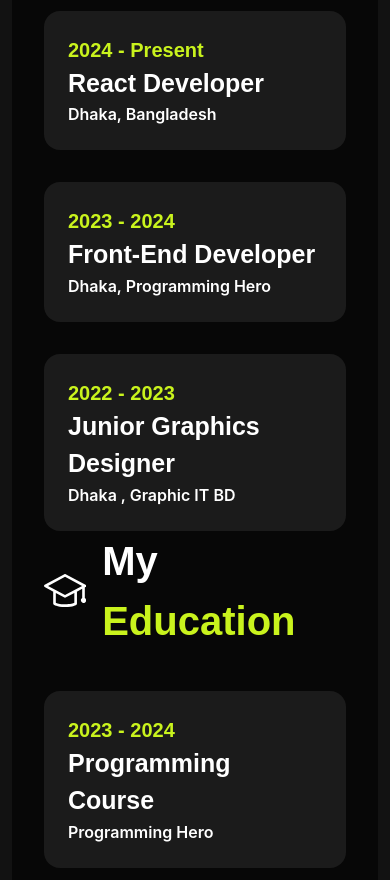
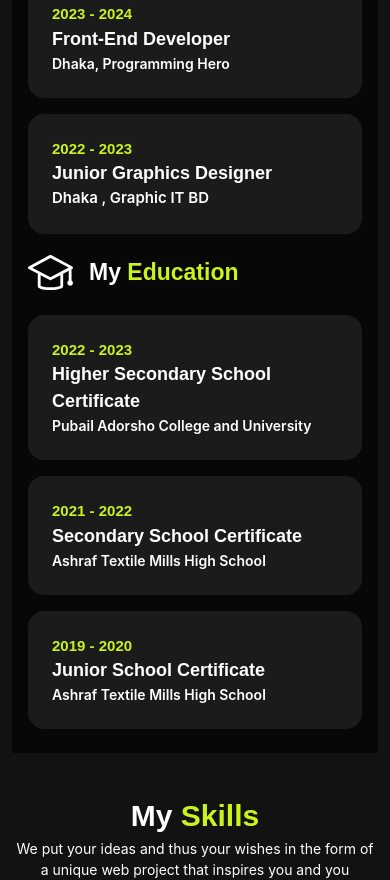
Before and after one commit to Tofazzal26/my-new-portfolio, a React (Vite) app: page / in a window 390 px wide. Shown: the part 3680-4560 px from the top of the page. Built offline with nearby package versions, Linux system fonts and the light colour scheme.

Commit message:
all section responsibe finish

```diff
--- a/src/Components/Footer/Footer.jsx
+++ b/src/Components/Footer/Footer.jsx
@@ -8,17 +8,19 @@ const Footer = () => {
   };
   return (
     <div>
-      <div className="bg-[#070707] text-white mt-[130px]">
-        <footer className="footer container mx-auto py-10">
+      <div className="bg-[#070707] text-white mt-[50px] lg:mt-[130px]">
+        <footer className="footer container mx-auto px-4 lg:px-0 py-10">
           <aside>
-            <h2 className="text-[26px] font-bold font-interFont">
+            <h2 className="text-[20px] lg:text-[26px] font-bold font-interFont">
               Tofazzal Hossain
             </h2>
           </aside>
 
           <nav>
-            <h6 className="text-[18px] font-dmFont font-bold">Quick Link</h6>
-            <div className="font-interFont my-10 text-[16px] text-[#b1b1b1] lg:space-x-12">
+            <h6 className="text-[16px] lg:text-[18px] font-dmFont font-bold">
+              Quick Link
+            </h6>
+            <div className="font-interFont my-5 lg:my-10 text-[14px] lg:text-[16px] text-[#b1b1b1] space-x-3 lg:space-x-12">
               <a href="">Service</a>
               <a href="">Projects</a>
               <a href="">Pricing</a>
@@ -27,18 +29,18 @@ const Footer = () => {
             </div>
             <div>
               <form onSubmit={handleSubmit}>
-                <div className="flex lg:flex-row flex-col items-center gap-5">
-                  <div className="flex items-center gap-3 mt-[18px] pb-2 border-b-2 border-gray-600">
+                <div className="flex items-center gap-3 lg:gap-5">
+                  <div className="flex items-center gap-3 mt-2 lg:mt-[18px] pb-2 border-b-2 border-gray-600">
                     <HiOutlineMail className="text-[#c9f31d]" size={20} />
                     <input
                       type="email"
-                      className="bg-[#070707] outline-none font-dmFont lg:w-[350px] font-semibold text-[14px]"
+                      className="bg-[#070707] outline-none font-dmFont w-[150px] lg:w-[350px] font-semibold text-[12px] lg:text-[14px]"
                       placeholder="Email Address"
                       required
                     />
                   </div>
                   <div>
-                    <button className="bg-[#c9f31d] font-interFont flex items-center font-semibold text-black px-6 py-[14px]">
+                    <button className="bg-[#c9f31d] font-interFont flex items-center font-semibold text-black px-2 lg:px-6 py-[8px] lg:py-[14px]">
                       Sign Up <MdOutlineKeyboardArrowRight size={20} />
                     </button>
                   </div>
@@ -47,14 +49,16 @@ const Footer = () => {
             </div>
           </nav>
           <nav>
-            <h6 className="text-[18px] font-dmFont font-bold">Address</h6>
+            <h6 className="text-[16px] lg:text-[18px] font-dmFont font-bold">
+              Address
+            </h6>
             <div className=" mt-[30px] flex gap-5">
               <FaRegMap className="text-[#c9f31d]" size={22} />
               <div>
-                <h3 className="text-[18px] font-dmFont text-[#b1b1b1]">
+                <h3 className="text-[16px] lg:text-[18px] font-dmFont text-[#b1b1b1]">
                   55 Main Street, 2nd block,
                 </h3>
-                <h2 className="text-[18px] mt-2 font-dmFont text-[#b1b1b1]">
+                <h2 className="text-[16px] lg:text-[18px] mt-2 font-dmFont text-[#b1b1b1]">
                   {" "}
                   New York City
                 </h2>
@@ -63,7 +67,7 @@ const Footer = () => {
             <div className="flex gap-5 mt-[20px] mb-[15px]">
               <HiOutlineMail className="text-[#c9f31d]" size={25} />
               <div>
-                <h3 className="text-[18px] font-dmFont text-[#b1b1b1]">
+                <h3 className="text-[16px] lg:text-[18px] font-dmFont text-[#b1b1b1]">
                   support@gmail.com
                 </h3>
               </div>
@@ -71,7 +75,7 @@ const Footer = () => {
             <div className=" flex gap-5">
               <IoCallOutline className="text-[#c9f31d]" size={25} />
               <div>
-                <h3 className="text-[18px] font-bold font-dmFont text-white">
+                <h3 className="text-[16px] lg:text-[18px] font-bold font-dmFont text-white">
                   +8801306700357
                 </h3>
               </div>
@@ -80,13 +84,13 @@ const Footer = () => {
         </footer>
       </div>
       <div>
-        <div className="text-white py-10 flex lg:flex-row flex-col text-center justify-around items-center">
+        <div className="text-white py-6 lg:py-10 flex lg:flex-row flex-col text-center justify-around items-center">
           <div>
-            <h2 className="text-[16px] font-interFont">
+            <h2 className="text-[13px] lg:text-[16px] font-interFont">
               Copyright @2024, Tofazzal All Rights Reserved
             </h2>
           </div>
-          <div className="text-[16px] lg:space-x-8 font-interFont text-[#b1b1b1]">
+          <div className="text-[13px] lg:text-[16px] space-x-4 my-2 lg:my-0 lg:space-x-8 font-interFont text-[#b1b1b1]">
             <a href="">Facebook</a>
             <a href="">Twitter</a>
             <a href="">Instagram</a>
--- a/src/Components/MyClients/MyClients.jsx
+++ b/src/Components/MyClients/MyClients.jsx
@@ -26,22 +26,22 @@ const MyClients = () => {
   };
 
   return (
-    <div className="mt-[100px]">
+    <div className="mt-[50px] lg:mt-[100px]">
       <div className="text-white bg-[#070707]">
-        <div className="flex lg:flex-row flex-col gap-10 lg:p-[120px] justify-center">
+        <div className="flex lg:flex-row flex-col gap-10 p-[20px] lg:p-[120px] justify-center">
           <div>
-            <p className="text-[16px] font-interFont font-semibold text-[#b0b0b0]">
+            <p className="text-[14px] lg:text-[16px] font-interFont font-semibold text-[#b0b0b0]">
               Clients Testimonials
             </p>
             <div className="leading-[50px]">
-              <h2 className="text-[40px] mt-[10px] font-bold font-interFont">
+              <h2 className="text-[30px] lg:text-[40px] mt-[10px] font-bold font-interFont">
                 I’ve 100+ Clients
               </h2>
-              <h2 className="text-[40px] font-bold font-interFont text-[#c9f31d]">
+              <h2 className="text-[30px] lg:text-[40px] font-bold font-interFont text-[#c9f31d]">
                 Feedback
               </h2>
             </div>
-            <p className="text-[16px] mt-[40px] mb-[50px] font-dmFont lg:w-[350px] font-medium text-[#b0b0b0]">
+            <p className="text-[14px] lg:text-[16px] lg:mt-[40px] mb-4 lg:mb-[50px] font-dmFont lg:w-[350px] font-medium text-[#b0b0b0]">
               Sed ut perspiciatis unde omnin natus totam rem aperiam eaque
               inventore veritatis
             </p>
@@ -55,11 +55,11 @@ const MyClients = () => {
             </div>
           </div>
           <div>
-            <div className="flex lg:flex-row flex-col items-center gap-8">
+            <div className="flex lg:flex-row flex-col items-center gap-4 lg:gap-8">
               <div
                 onMouseEnter={handleClientOpen}
                 onMouseLeave={handleClientLeave}
-                className="bg-[#131313] py-[80px] px-[40px] rounded-[20px] MyClientStyle border-[1px] border-gray-800"
+                className="bg-[#131313] lg:py-[80px] py-[60px] px-[20px] lg:px-[40px] rounded-[20px] MyClientStyle border-[1px] border-gray-800"
               >
                 <div className="flex justify-center items-center flex-col text-center">
                   <div className="relative">
@@ -84,15 +84,15 @@ const MyClients = () => {
                       </div>
                     </div>
                   </div>
-                  <p className="text-[16px] my-6 font-dmFont lg:w-[350px] font-medium text-[#b0b0b0]">
+                  <p className="text-[14px] lg:text-[16px] my-6 font-dmFont lg:w-[350px] font-medium text-[#b0b0b0]">
                     At vero eoset accusamus et iusto odio dignissimos ducimus
                     wuie blanditiis praesentium voluptatum deleniti atque
                     corrupti dolores
                   </p>
-                  <h2 className="text-[20px] font-semibold font-dmFont">
+                  <h2 className="text-[18px] lg:text-[20px] font-semibold font-dmFont">
                     Rodlfo E. Shannon
                   </h2>
-                  <h3 className="font-interFont mt-1 text-[15px] text-[#c9f31d]">
+                  <h3 className="font-interFont mt-1 text-[14px] lg:text-[15px] text-[#c9f31d]">
                     CEO & Founder
                   </h3>
                 </div>
@@ -100,7 +100,7 @@ const MyClients = () => {
               <div
                 onMouseEnter={handleClientOpen2}
                 onMouseLeave={handleClientLeave2}
-                className="bg-[#131313] py-[80px] px-[40px] rounded-[20px] MyClientStyle border-[1px] border-gray-800"
+                className="bg-[#131313] lg:py-[80px] py-[60px] px-[20px] lg:px-[40px] rounded-[20px] MyClientStyle border-[1px] border-gray-800"
               >
                 <div className="flex justify-center items-center flex-col text-center">
                   <div className="relative">
@@ -125,15 +125,15 @@ const MyClients = () => {
                       </div>
                     </div>
                   </div>
-                  <p className="text-[16px] my-6 font-dmFont lg:w-[350px] font-medium text-[#b0b0b0]">
+                  <p className="text-[14px] lg:text-[16px] my-6 font-dmFont lg:w-[350px] font-medium text-[#b0b0b0]">
                     At vero eoset accusamus et iusto odio dignissimos ducimus
                     wuie blanditiis praesentium voluptatum deleniti atque
                     corrupti dolores
                   </p>
-                  <h2 className="text-[20px] font-semibold font-dmFont">
+                  <h2 className="text-[18px] lg:text-[20px] font-semibold font-dmFont">
                     Rodlfo E. Shannon
                   </h2>
-                  <h3 className="font-interFont mt-1 text-[15px] text-[#c9f31d]">
+                  <h3 className="font-interFont text-[13px] mt-1 lg:text-[15px] text-[#c9f31d]">
                     CEO & Founder
                   </h3>
                 </div>
--- a/src/Components/MyExperience/MyExperience.jsx
+++ b/src/Components/MyExperience/MyExperience.jsx
@@ -57,19 +57,19 @@ const MyExperience = () => {
   };
 
   return (
-    <div className="mt-[100px]">
+    <div className="mt-[50px] lg:mt-[100px]">
       <div className="bg-[#070707]">
-        <div className="px-8 py-12">
+        <div className="lg:px-8 px-4 py-6 lg:py-12">
           <div className="grid lg:grid-cols-2 grid-cols-1">
             <div>
               <div className="flex items-center gap-4">
                 <TbAward className="text-white" size={48} />
-                <h2 className="text-[40px] font-bold font-dmFont text-white">
+                <h2 className="text-[23px] lg:text-[40px] font-bold font-dmFont text-white">
                   My <span className="text-[#c9f31d]">Experience</span>
                 </h2>
               </div>
-              <div className="mt-[40px]">
-                <div className="space-y-8">
+              <div className="mt-[20px] lg:mt-[40px]">
+                <div className="space-y-4 lg:space-y-8">
                   <div
                     onMouseEnter={handleChange}
                     onMouseLeave={handleBefore}
@@ -77,16 +77,16 @@ const MyExperience = () => {
                   >
                     <div className="p-6 ">
                       <h3
-                        className={`text-[20px] ${
+                        className={`text-[15px] lg:text-[20px] ${
                           change === false ? "text-[#c9f31d]" : "text-black"
                         } font-extrabold font-dmFont`}
                       >
                         2024 - Present
                       </h3>
-                      <h2 className="text-[25px] font-bold font-dmFont">
+                      <h2 className="text-[18px] lg:text-[25px] font-bold font-dmFont">
                         React Developer
                       </h2>
-                      <p className="text-[16px] font-semibold font-interFont">
+                      <p className="text-[14px] lg:text-[16px] font-semibold font-interFont">
                         Dhaka, Bangladesh
                       </p>
                     </div>
@@ -98,16 +98,16 @@ const MyExperience = () => {
                   >
                     <div className="p-6 ">
                       <h3
-                        className={`text-[20px] ${
+                        className={`text-[15px] lg:text-[20px] ${
                           change2 === false ? "text-[#c9f31d]" : "text-black"
                         } font-extrabold font-dmFont`}
                       >
                         2023 - 2024
                       </h3>
-                      <h2 className="text-[25px] font-bold font-dmFont">
+                      <h2 className="text-[18px] lg:text-[25px] font-bold font-dmFont">
                         Front-End Developer
                       </h2>
-                      <p className="text-[16px] font-semibold font-interFont">
+                      <p className="text-[14px] lg:text-[16px] font-semibold font-interFont">
                         Dhaka, Programming Hero
                       </p>
                     </div>
@@ -117,18 +117,18 @@ const MyExperience = () => {
                     onMouseLeave={handleBefore3}
                     className="bg-[#1b1b1b] education lg:w-[600px] rounded-2xl text-white"
                   >
-                    <div className="p-6 ">
+                    <div className="p-6">
                       <h3
-                        className={`text-[20px] ${
+                        className={`text-[15px] lg:text-[20px] ${
                           change3 === false ? "text-[#c9f31d]" : "text-black"
                         } font-extrabold font-dmFont`}
                       >
                         2022 - 2023
                       </h3>
-                      <h2 className="text-[25px] font-bold font-dmFont">
+                      <h2 className="text-[18px] lg:text-[25px] font-bold font-dmFont">
                         Junior Graphics Designer
                       </h2>
-                      <p className="text-[16px] font-semibold font-interFont">
+                      <p className="text-[15px] lg:text-[16px] font-semibold font-interFont">
                         Dhaka , Graphic IT BD
                       </p>
                     </div>
@@ -137,15 +137,15 @@ const MyExperience = () => {
               </div>
             </div>
             <div>
-              <div className="flex items-center gap-4">
+              <div className="flex items-center mt-4 lg:mt-0 gap-4">
                 <SlGraduation className="text-white" size={45} />
-                <h2 className="text-[40px] font-bold font-dmFont text-white">
+                <h2 className="text-[23px] lg:text-[40px] font-bold font-dmFont text-white">
                   My <span className="text-[#c9f31d]">Education</span>
                 </h2>
               </div>
               <div>
-                <div className="mt-[40px]">
-                  <div className="space-y-8">
+                <div className="mt-[20px] lg:mt-[40px]">
+                  <div className="space-y-4 lg:space-y-8">
                     <div
                       onMouseEnter={handleChange4}
                       onMouseLeave={handleBefore4}
@@ -153,17 +153,18 @@ const MyExperience = () => {
                     >
                       <div className="p-6 ">
                         <h3
-                          className={`text-[20px] ${
+                          className={`text-[15px] lg:text-[20px] ${
                             change4 === false ? "text-[#c9f31d]" : "text-black"
                           } font-extrabold font-dmFont`}
                         >
-                          2023 - 2024
+                          2022 - 2023
                         </h3>
-                        <h2 className="text-[25px] font-bold font-dmFont">
-                          Programming Course
+                        <h2 className="text-[18px] lg:text-[25px] font-bold font-dmFont">
+                          Higher Secondary School Certificate
                         </h2>
-                        <p className="text-[16px] font-semibold font-interFont">
-                          Programming Hero
+                        <p className="text-[14px] lg:text-[16px] font-semibold font-interFont">
+                          {" "}
+                          Pubail Adorsho College and University
                         </p>
                       </div>
                     </div>
@@ -174,17 +175,17 @@ const MyExperience = () => {
                     >
                       <div className="p-6 ">
                         <h3
-                          className={`text-[20px] ${
+                          className={`text-[15px] lg:text-[20px] ${
                             change5 === false ? "text-[#c9f31d]" : "text-black"
                           } font-extrabold font-dmFont`}
                         >
-                          2022 - 2023
+                          2021 - 2022
                         </h3>
-                        <h2 className="text-[25px] font-bold font-dmFont">
-                          Graphic Design Course
+                        <h2 className="text-[18px] lg:text-[25px] font-bold font-dmFont">
+                          Secondary School Certificate
                         </h2>
-                        <p className="text-[16px] font-semibold font-interFont">
-                          Graphic IT BD
+                        <p className="text-[14px] lg:text-[16px] font-semibold font-interFont">
+                          Ashraf Textile Mills High School
                         </p>
                       </div>
                     </div>
@@ -195,17 +196,17 @@ const MyExperience = () => {
                     >
                       <div className="p-6 ">
                         <h3
-                          className={`text-[20px] ${
+                          className={`text-[15px] lg:text-[20px] ${
                             change6 === false ? "text-[#c9f31d]" : "text-black"
                           } font-extrabold font-dmFont`}
                         >
-                          2023 - 2024
+                          2019 - 2020
                         </h3>
-                        <h2 className="text-[25px] font-bold font-dmFont">
-                          Web Design Course
+                        <h2 className="text-[18px] lg:text-[25px] font-bold font-dmFont">
+                          Junior School Certificate
                         </h2>
-                        <p className="text-[16px] font-semibold font-interFont">
-                          Programming Hero
+                        <p className="text-[14px] lg:text-[16px] font-semibold font-interFont">
+                          Ashraf Textile Mills High School
                         </p>
                       </div>
                     </div>
--- a/src/Components/MySkills/MySkills.jsx
+++ b/src/Components/MySkills/MySkills.jsx
@@ -9,21 +9,21 @@ import "./MySkills.css";
 const MySkills = () => {
   return (
     <div>
-      <div className="mt-[100px]">
+      <div className="mt-[40px] lg:mt-[100px]">
         <div>
-          <h2 className="text-[45px] font-bold font-dmFont text-white text-center">
+          <h2 className="text-[30px] lg:text-[45px] font-bold font-dmFont text-white text-center">
             My <span className="text-[#c9f31d]">Skills</span>
           </h2>
-          <p className="text-[16px] font-interFont mx-auto lg:w-[660px] text-white text-center">
+          <p className="text-[14px] lg:text-[16px] font-interFont mx-auto lg:w-[660px] text-white text-center">
             We put your ideas and thus your wishes in the form of a unique web
             project that inspires you and you customers.
           </p>
         </div>
 
-        <div className="mt-12">
-          <div className="flex lg:flex-row flex-col justify-center items-center gap-6">
+        <div className="mt-6 lg:mt-12">
+          <div className="flex lg:flex-row flex-col justify-center items-center gap-3 lg:gap-6">
             <div className="flex flex-col items-center gap-3">
-              <div className="bg-[#070707] text-white w-[180px] py-10 MySkills rounded-[30px]">
+              <div className="bg-[#070707] text-white w-[200px] lg:w-[180px] py-[40px] lg:py-10 MySkills rounded-[30px]">
                 <div className="flex items-center justify-center flex-col">
                   <img src={figma} width={60} alt="" />
                   <h2 className="text-[20px] font-extrabold font-dmFont mt-4">
@@ -35,7 +35,7 @@ const MySkills = () => {
               <h2 className="text-[16px] font-interFont text-white">Figma</h2>
             </div>
             <div className="flex flex-col items-center gap-3">
-              <div className="bg-[#070707] text-white w-[180px] py-10 MySkills rounded-[30px]">
+              <div className="bg-[#070707] text-white w-[200px] lg:w-[180px] py-[40px] lg:py-10 MySkills rounded-[30px]">
                 <div className="flex items-center justify-center flex-col">
                   <img src={illustrator} width={60} alt="" />
                   <h2 className="text-[20px] font-extrabold font-dmFont mt-4">
@@ -49,7 +49,7 @@ const MySkills = () => {
               </h2>
             </div>
             <div className="flex flex-col items-center gap-3">
-              <div className="bg-[#070707] text-white w-[180px] py-10 MySkills rounded-[30px]">
+              <div className="bg-[#070707] text-white w-[200px] lg:w-[180px] py-[40px] lg:py-10 MySkills rounded-[30px]">
                 <div className="flex items-center justify-center flex-col">
                   <img src={react} width={60} alt="" />
                   <h2 className="text-[20px] font-extrabold font-dmFont mt-4">
@@ -61,7 +61,7 @@ const MySkills = () => {
               <h2 className="text-[16px] font-interFont text-white">React</h2>
             </div>
             <div className="flex flex-col items-center gap-3">
-              <div className="bg-[#070707] text-white w-[180px] py-10 MySkills rounded-[30px]">
+              <div className="bg-[#070707] text-white w-[200px] lg:w-[180px] py-[40px] lg:py-10 MySkills rounded-[30px]">
                 <div className="flex items-center justify-center flex-col">
                   <img src={photo_shop} width={60} alt="" />
                   <h2 className="text-[20px] font-extrabold font-dmFont mt-4">
@@ -75,7 +75,7 @@ const MySkills = () => {
               </h2>
             </div>
             <div className="flex flex-col items-center gap-3">
-              <div className="bg-[#070707] text-white w-[180px] py-10 MySkills rounded-[30px]">
+              <div className="bg-[#070707] text-white w-[200px] lg:w-[180px] py-[40px] lg:py-10 MySkills rounded-[30px]">
                 <div className="flex items-center justify-center flex-col">
                   <img src={javascript} width={60} alt="" />
                   <h2 className="text-[20px] font-extrabold font-dmFont mt-4">
@@ -89,7 +89,7 @@ const MySkills = () => {
               </h2>
             </div>
             <div className="flex flex-col items-center gap-3">
-              <div className="bg-[#070707] text-white w-[180px] py-10 MySkills rounded-[30px]">
+              <div className="bg-[#070707] text-white w-[200px] lg:w-[180px] py-[40px] lg:py-10 MySkills rounded-[30px]">
                 <div className="flex items-center justify-center flex-col">
                   <img src={premiere_pro} width={60} alt="" />
                   <h2 className="text-[20px] font-extrabold font-dmFont mt-4">
--- a/src/Components/ProjectCompletes/ProjectCompletes.jsx
+++ b/src/Components/ProjectCompletes/ProjectCompletes.jsx
@@ -11,8 +11,8 @@ import client10 from "../../../public/client-logo10.png";
 
 const ProjectCompletes = () => {
   return (
-    <div className="text-white mt-[100px]">
-      <h1 className="text-[18px] font-dmFont font-medium text-center mb-[50px]">
+    <div className="text-white mt-[50px] lg:mt-[100px]">
+      <h1 className="text-[18px] font-dmFont font-medium text-center mb-[20px] lg:mb-[50px]">
         I’ve <span className="text-[#c9f31d] ">100+ Global Clients</span> &
         lot’s of Project Complete
       </h1>
--- a/src/Root/Root.jsx
+++ b/src/Root/Root.jsx
@@ -1,18 +1,11 @@
 import { Outlet } from "react-router-dom";
-import bg from "../../public/background.png";
+
 import Headers from "../Components/Headers/Headers";
 import Footer from "../Components/Footer/Footer";
 
 const Root = () => {
   return (
-    <div
-      style={{
-        backgroundImage: `url(${bg})`,
-        backgroundPosition: "center",
-        backgroundRepeat: "no-repeat",
-        backgroundSize: "cover",
-      }}
-    >
+    <div className="bg-[#121212]">
       <Headers />
       <Outlet />
       <Footer />
```
Also changed, not shown: src/Components/LatestBlogs/LatestBlogs.jsx (+18 -18 lines), src/Components/LetTalks/LetTalks.jsx (+24 -22 lines).
